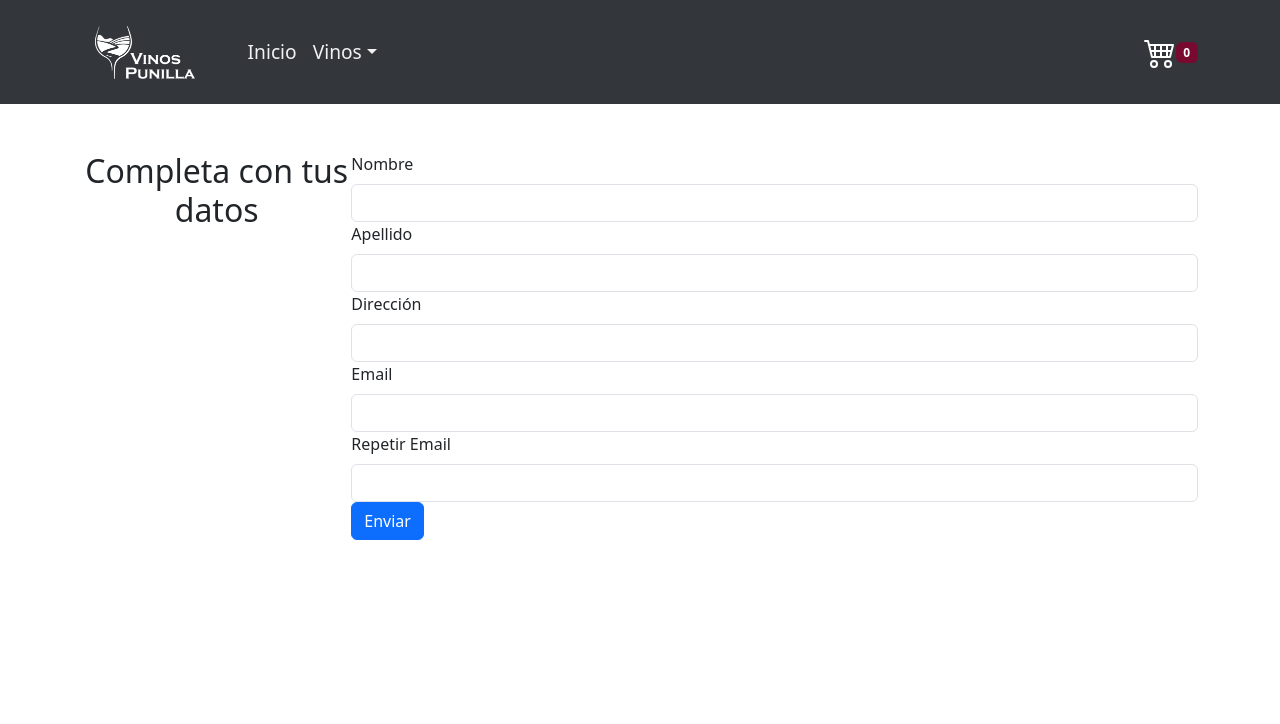
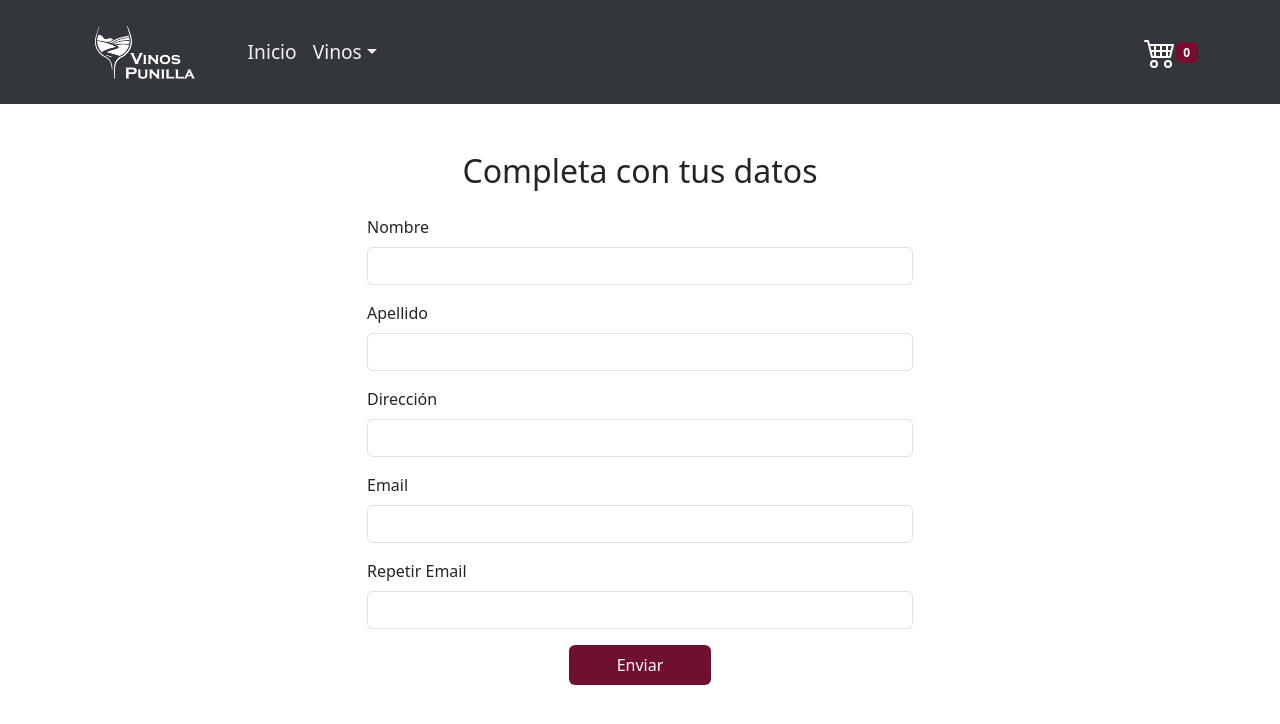
Before and after one commit to mariana-08/Carballo-React-Coder, a React (Vite) app: page /checkout in a window 1280 px wide. Shown: the top 724 px of the page. Built offline with nearby package versions, Linux system fonts and the light colour scheme.

Commit message:
cambios en ItemListContainer, css, ckeckout, ya funciono la carga masiva

```diff
--- a/src/App.css
+++ b/src/App.css
@@ -44,6 +44,9 @@ h1 {text-align: center;
 
 .dropdown-menu  {
   background-color: #701030 !important;
+}
+.dropdown-item.active {
+  background-color: #33373b !important;
 }
 /* prueba */
 .custom-dropdown .dropdown-item:focus,
@@ -139,9 +142,7 @@ a.btn.btn-primary {
 a.btn.btn-primary:hover {
   background-color: #38393a;
   border: solid 1px #343638;
-
 }
-
 /* error 404 */
 .text-error {
   color: #701030;
@@ -160,19 +161,24 @@ a.btn.btn-primary:hover {
   border: 1px solid #ddd;
   box-shadow: 0 4px 20px rgba(0, 0, 0, 0.1);
 }
-
 .empty-cart-wrapper h1 {
   font-size: 2.5rem;
   font-weight: bold;
   color: #333;
 }
-
 .empty-cart-wrapper p {
   font-size: 1.2rem;
   color: #666;
 }
-
 .empty-cart-wrapper .btn {
   font-size: 1.1rem;
   padding: 0.75rem 1.5rem;
 }
+/* form */
+button.btn-dark {
+  background-color: #701030;
+  border: none;
+  font-size: 1rem;
+  font-weight: 400;
+  margin-bottom: 0.6rem;
+}
--- a/src/components/Checkout.jsx
+++ b/src/components/Checkout.jsx
@@ -46,46 +46,50 @@ const Checkout = () => {
     }
 
     return (
-    <div>
-        {orderId
-        ? <div className='container'>
+        <div className='container mt-5'>
+            {orderId ? (
+                <div className='text-center'>
                 <h2>Gracias por tu compra!</h2>
                 <h3>Tu id de compra es: {orderId}</h3>
-            <Link className="btn btn-primary" to="/">Volver al inicio</Link>
+                <Link className="btn btn-primary mt-3" to="/">Volver al inicio</Link>
                 {/* <p className='text-center'>Recibirás un email con la confirmación de tu compra</p> */}
                 </div>
-        :<div className='container mt-5 d-flex justify-content-center'>
-            <h2 className='text-center'>Completa con tus datos</h2>
-            <form className='w-100' onSubmit={finalizarCompra} >
-                <div >
+            ) : (
+            <div>
+                <h2 className='text-center mb-4'>Completa con tus datos</h2>
+                <div className='row justify-content-center'>
+                    <div className='col-md-6'>
+                        <form onSubmit={finalizarCompra}>
+                            <div className='mb-3'>
                                 <label htmlFor='name' className='form-label'>Nombre</label>
-                    <input type='text' className='form-control' name='name' onChange={buyerData}/>
+                                <input type='text' className='form-control' name='name' onChange={buyerData} />
                             </div>
-                <div>
+                            <div className='mb-3'>
                                 <label htmlFor='lastname' className='form-label'>Apellido</label>
                                 <input type='text' className='form-control' name='lastname' onChange={buyerData} />
                             </div>
-                <div>
+                            <div className='mb-3'>
                                 <label htmlFor='address' className='form-label'>Dirección</label>
                                 <input type='text' className='form-control' name='address' onChange={buyerData} />
                             </div>
-                <div>
+                            <div className='mb-3'>
                                 <label htmlFor='email' className='form-label'>Email</label>
                                 <input type='email' className='form-control' name='email' onChange={buyerData} />
                             </div>
-                <div >
+                            <div className='mb-3'>
                                 <label htmlFor='second-email' className='form-label'>Repetir Email</label>
-                    <input type='email' className='form-control' name='second-email' onChange={(e)=>setValidateEmail(e.target.value)} />
+                                <input type='email' className='form-control' name='second-email' onChange={(e) => setValidateEmail(e.target.value)} />
                             </div>
-                <div >
-                    <button type='submit' className='btn btn-primary'>Enviar</button>
+                            <div className='text-center'>
+                                <button type='submit' className='btn btn-dark py-2 px-5'>Enviar</button>
                             </div>
                         </form>
                     </div>
-
-        }
                 </div>
-  )
+            </div>
+            )}
+        </div>
+    );
 }
 
 export default Checkout
--- a/src/components/ItemListContainer.jsx
+++ b/src/components/ItemListContainer.jsx
@@ -1,10 +1,9 @@
 // import {getProducts, products } from '../mock/AsyncService'
-import { products } from '../mock/AsyncService'
 import { useState, useEffect,  } from 'react'
 import ItemList from './ItemList'
 import { useParams } from 'react-router-dom'
 import LoaderComponent from './LoaderComponent'
-import { addDoc, collection, getDocs } from 'firebase/firestore'
+import {  collection, getDocs, query, where } from 'firebase/firestore'
 import { db } from '../service/firebase'
 
 const ItemListContainer = ({greeting}) => {
@@ -16,7 +15,7 @@ const ItemListContainer = ({greeting}) => {
     //CONEXION A FIREBASE
     useEffect(() => {
       setLoader(true)
-      const productsCollection = collection(db, "productos")
+      const productsCollection = categoryId ? query(collection(db, "productos"), where("category", "==", categoryId)) : collection(db, "productos")
       getDocs (productsCollection)
       .then((res) => {
         const list = res.docs.map((doc) => {
@@ -29,23 +28,10 @@ const ItemListContainer = ({greeting}) => {
       })
       .catch((error) => console.log(error))
       .finally(() => setLoader(false))
-    },[])
-
-    // solo para subir los prod a firebase
-  const subirData =() => {
-    console.log('subiendo data ')
-    const collectionToAdd = collection(db, "productos")
-      products.map((item) => addDoc(collectionToAdd, item))
-  }
+    },[categoryId])
 
     return(
         <section className='mt-5'>
-
-          {/* //unicamente para subir los productos a firebase, no se usa en la app */}
-          <button onClick={subirData} className='btn btn-primary'>Subir productos</button>
-
-
-
           <div className='d-flex justify-content-center'>
           {
             loader ? <LoaderComponent/>
@@ -58,5 +44,4 @@ const ItemListContainer = ({greeting}) => {
         </section>
     )
 }
-
 export default ItemListContainer
```
Lines whose indentation alone changed are shown as unchanged.
